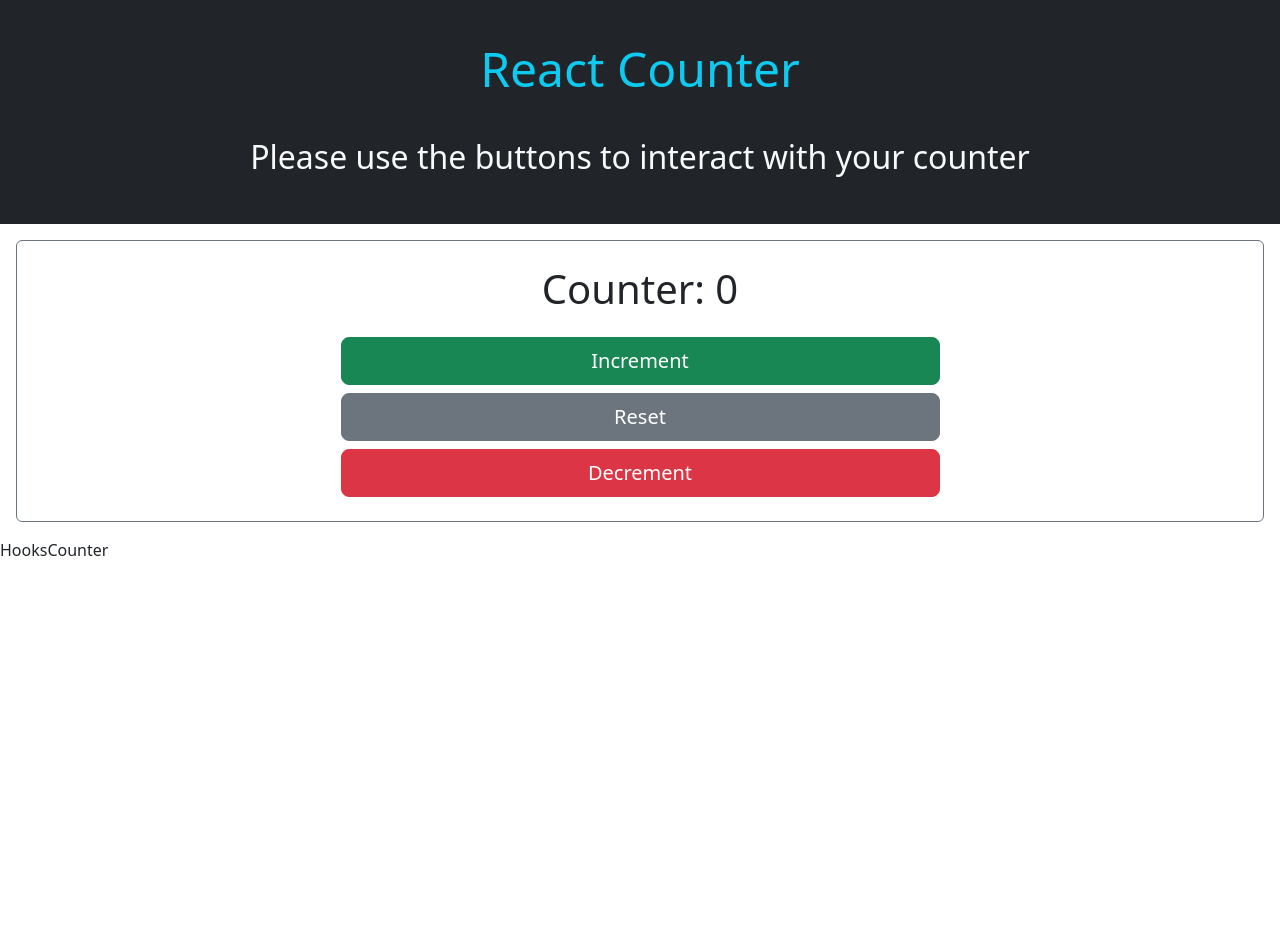
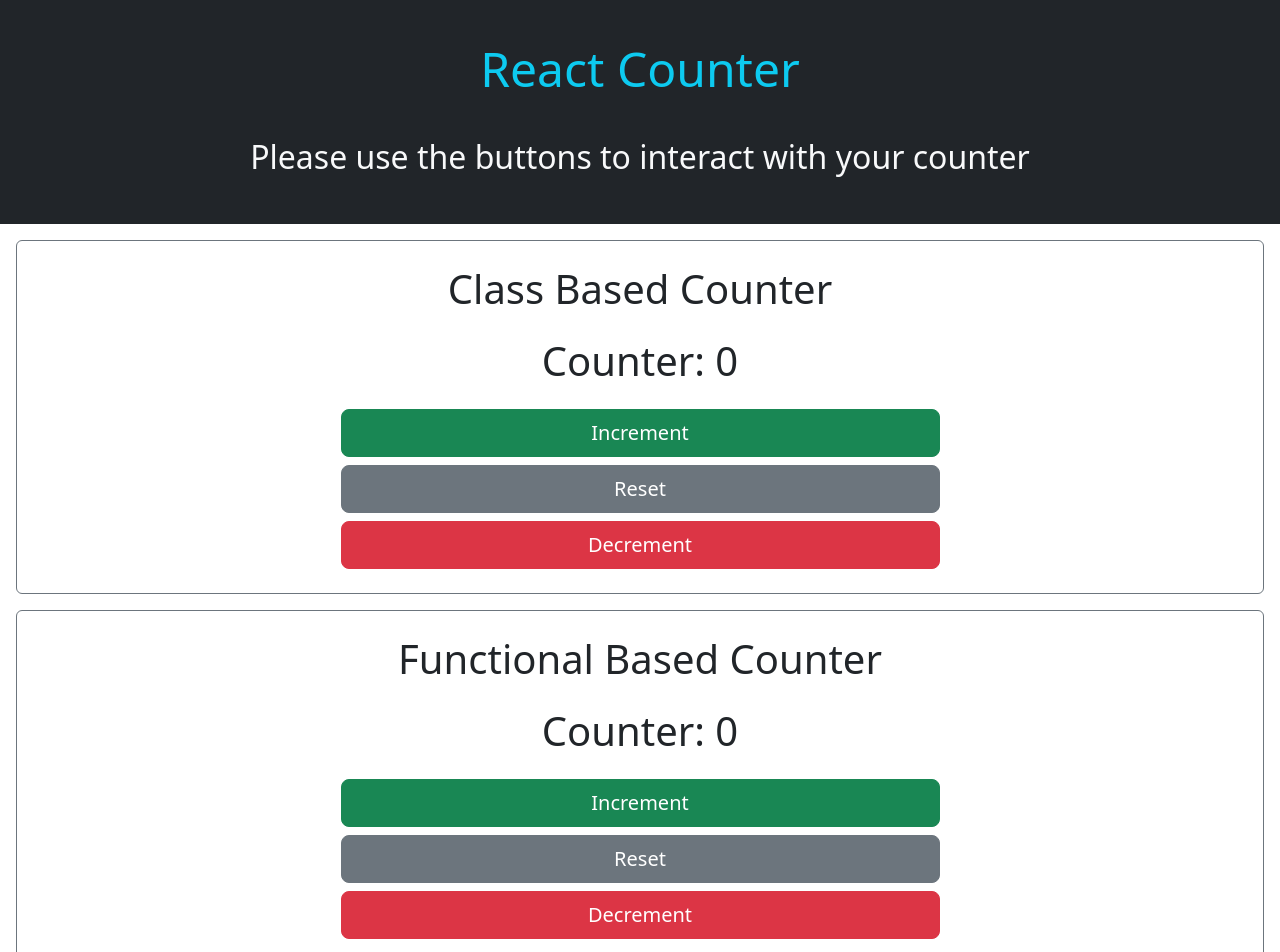
Before and after one commit to GreenCatInForest/counter-app, a React (Create React App) app: page / in a window 1280 px wide. Shown: the top 952 px of the page. Before the commit the page ends 800 px from the top, so only its background shows below. Built offline with nearby package versions, Linux system fonts and the light colour scheme.

Commit message:
styled functional based component

```diff
--- a/src/components/ClassBasedCounter.js
+++ b/src/components/ClassBasedCounter.js
@@ -28,6 +28,7 @@ export class ClassBasedCounter extends Component {
   render() {
     return (
       <div className="border border-secondary m-3 p-4 rounded">
+        <div className="text-center display-6 mb-4">Class Based Counter</div>
         <div className="text-center display-6 mb-4">
           {/* access the value from JavaScript set in this.state.count */}
           Counter: {this.state.count}
--- a/src/components/HooksCounter.js
+++ b/src/components/HooksCounter.js
@@ -1,3 +1,13 @@
 export const HooksCounter = () => {
-  return <div>HooksCounter</div>;
+  return (
+    <div className="border border-secondary m-3 p-4 rounded">
+      <div className="text-center display-6 mb-4">Functional Based Counter</div>
+      <div className="text-center display-6 mb-4">Counter: 0</div>
+      <div className="d-grid gap-2 col-6 mx-auto">
+        <button className="btn btn-success btn-lg">Increment</button>
+        <button className="btn btn-secondary btn-lg">Reset</button>
+        <button className="btn btn-danger btn-lg">Decrement</button>
+      </div>
+    </div>
+  );
 };
```
